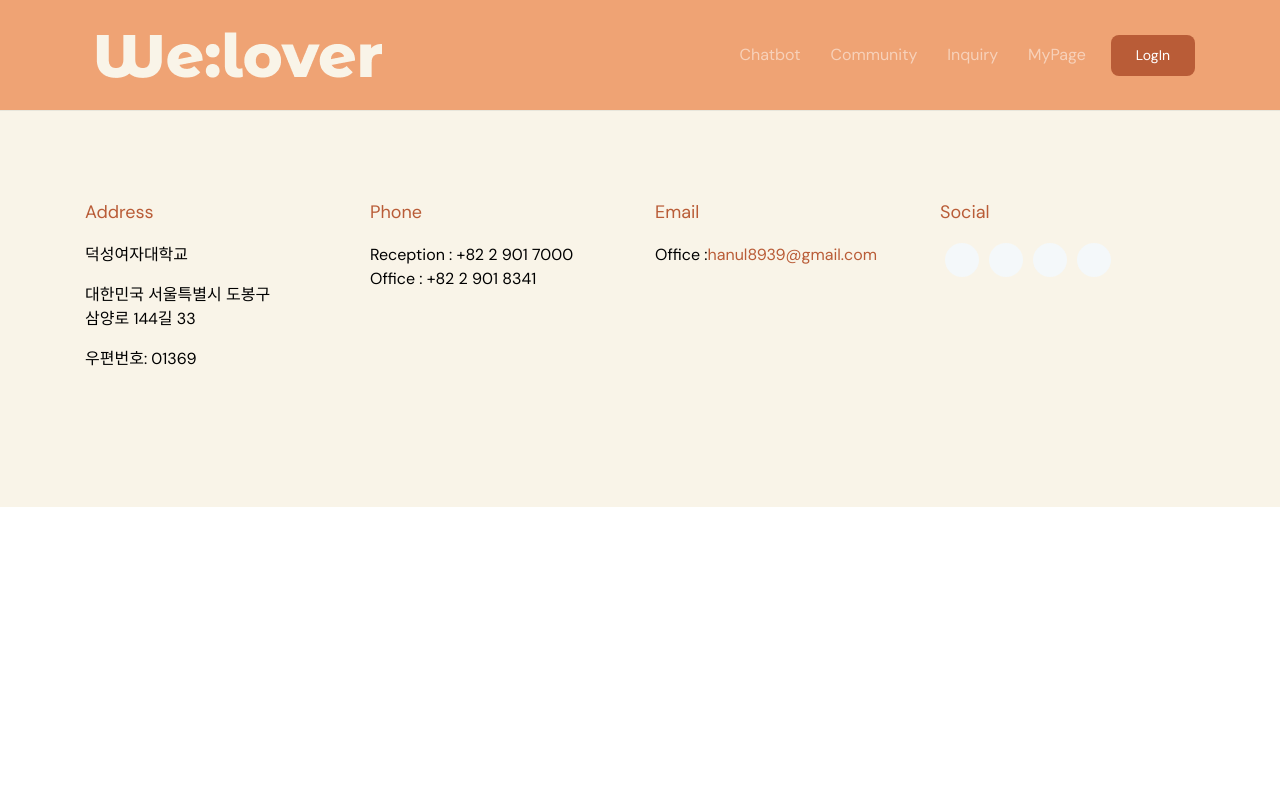
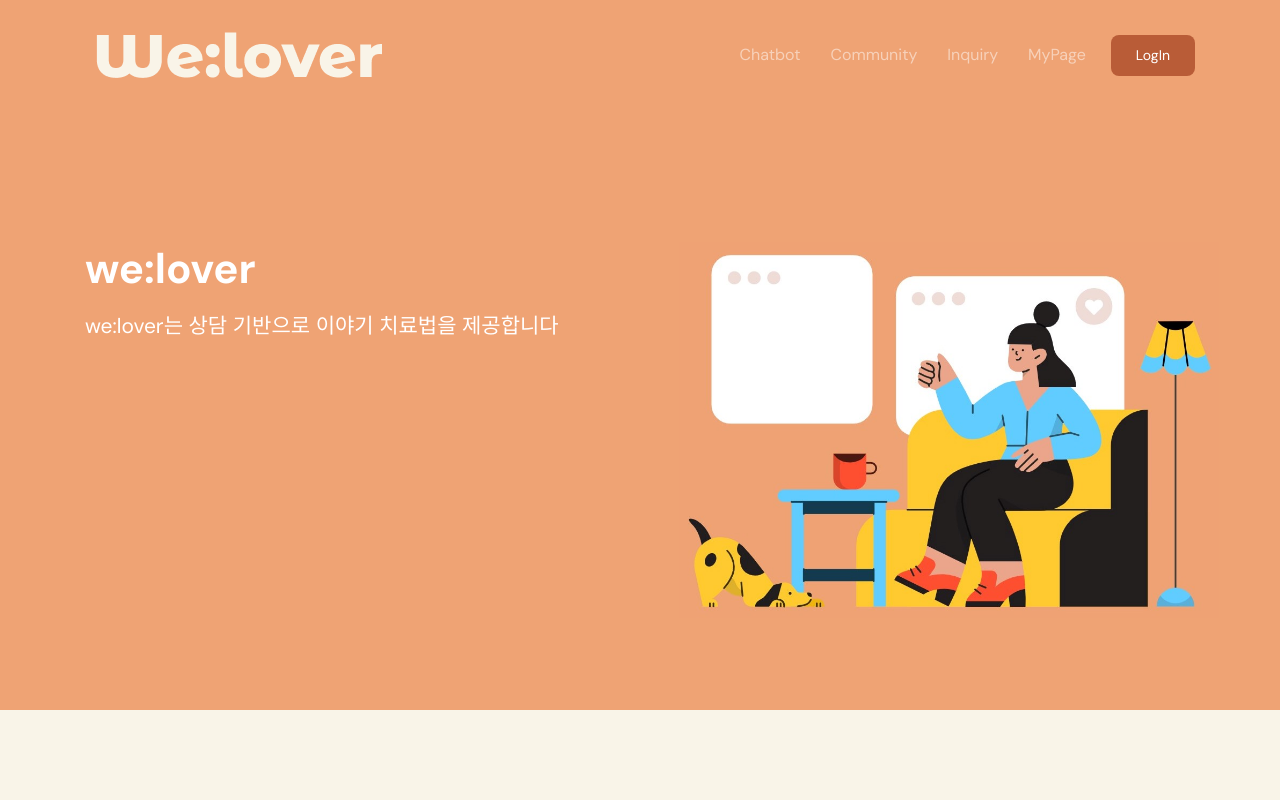
Before and after one commit to DSHanul2023/Hanul-Front, a Next.js app: page / in a window 1280 px wide. Shown: the top 800 px of the page. Built offline with nearby package versions, Linux system fonts and the light colour scheme; a web font is replaced by a local one.

Commit message:
Loading 페이지 완료

```diff
--- a/pages/_app.js
+++ b/pages/_app.js
@@ -6,7 +6,7 @@
 import { useEffect, useState } from 'react';
 import CustomComponents from '../components/custom/Custom-components';
 
-function MyApp({ Component, pageProps }) {
+function MyApp({ Component, pageProps, router }) {
 
   const [isLoading, setIsLoading] = useState(true);
 
@@ -19,12 +19,18 @@
     return () => clearTimeout(timer);
   }, []);
 
+  const isRootPath = router.pathname === '/';
+
   return (
     <div>
         {isLoading ? <div id="main-wrapper"><Loading /></div> : <div id="main-wrapper">
       <Header />
       <div className="page-wrapper">
-        <div className="container-fluid"><Component {...pageProps} /></div>
+        <div className="container-fluid">{isRootPath ? (
+                <CustomComponents />
+              ) : (
+                <Component {...pageProps} />
+              )}</div>
       </div>
       <Footer />
     </div>}
```
